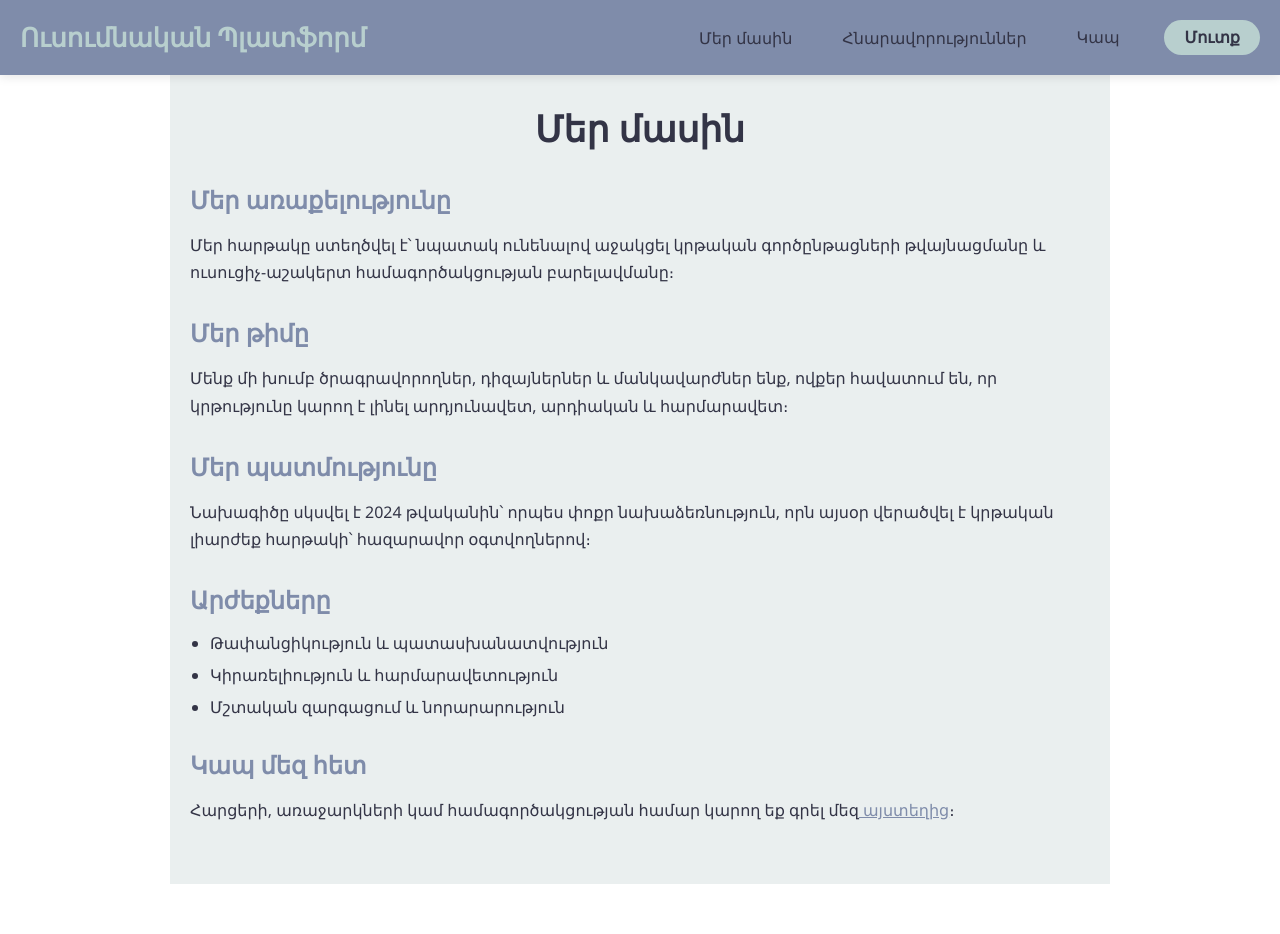
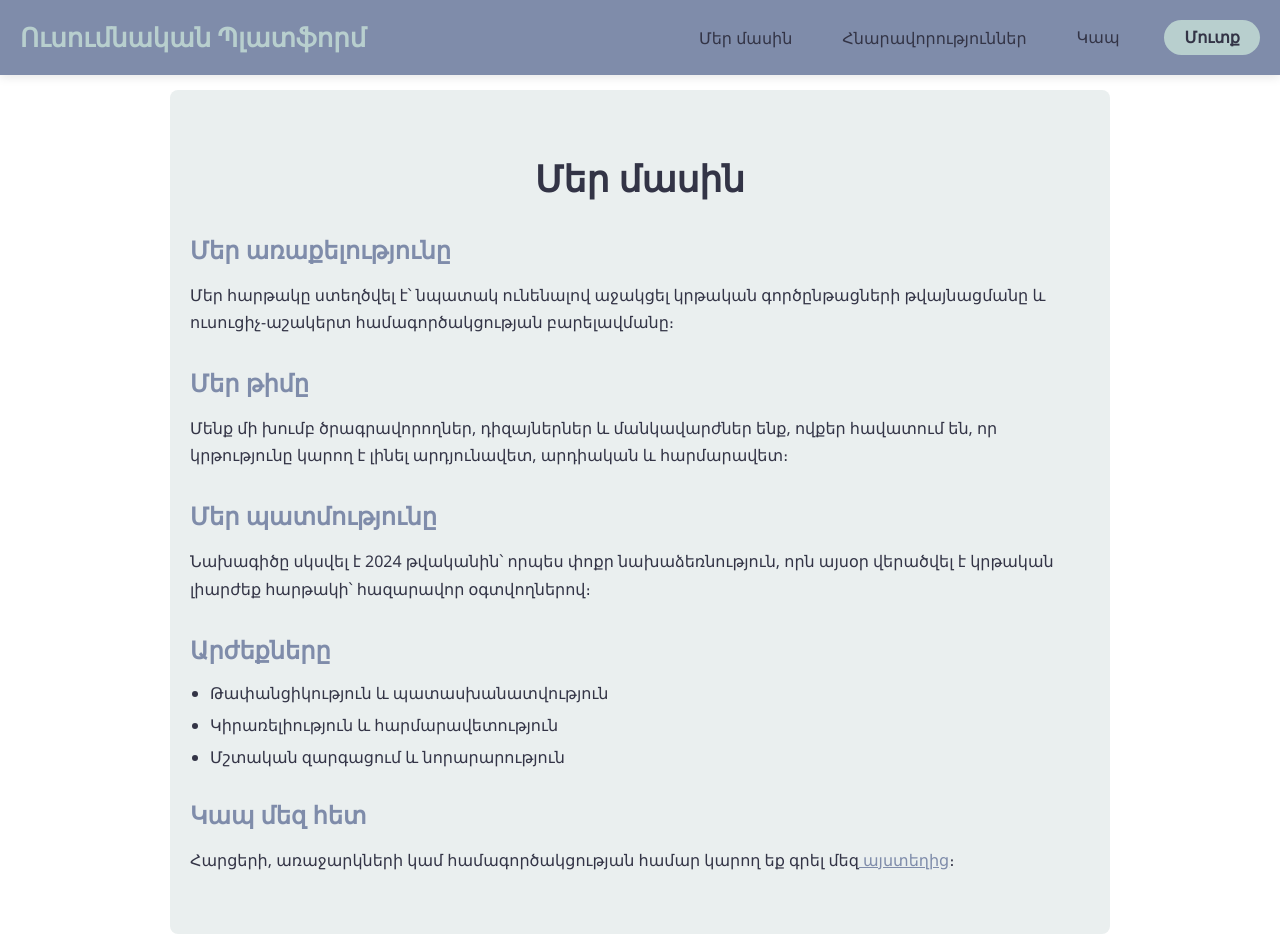
Before and after one commit to khachikzahalyan/WEB, a React (Create React App) app: page /about in a window 1280 px wide. Before the commit the page ends 884 px from the top, so only its background shows below. Built offline with nearby package versions, Linux system fonts and the light colour scheme.

Commit message:
Styles change

```diff
--- a/src/pages/About/About.css
+++ b/src/pages/About/About.css
@@ -1,7 +1,8 @@
 .about-container {
   max-width: 900px;
   margin: 0 auto;
-  margin-top: 40px;
+  margin-top: 7%;
+  border-radius: 8px;
   padding: 40px 20px;
   font-family: 'Segoe UI', sans-serif;
   color: #333446;
--- a/src/pages/Contact/Contact.css
+++ b/src/pages/Contact/Contact.css
@@ -1,7 +1,8 @@
 .contact-container {
   max-width: 800px;
   margin: 0 auto;
-  margin-top: 40px;
+  margin-top: 10%;
+  border-radius: 7px;
   padding: 40px 20px;
   font-family: 'Segoe UI', sans-serif;
   background-color: #EAEFEF;
--- a/src/pages/Home/Home.css
+++ b/src/pages/Home/Home.css
@@ -11,7 +11,7 @@
   text-align: center;
   border-radius: 22px;
   background-color: #B8CFCE;
-  margin-top: 30%;
+  margin-top: 10%;
   margin-bottom: 20px;
 }
 
--- a/src/pages/Possibilities/Possibilities.css
+++ b/src/pages/Possibilities/Possibilities.css
@@ -2,7 +2,8 @@
   max-width: 800px;
   margin: 0 auto;
   padding: 40px 20px;
-  margin-top: 40px;
+  margin-top: 10%;
+  border-radius: 7px;
   font-family: 'Segoe UI', sans-serif;
   background-color: #EAEFEF;
   color: #333446;
```
